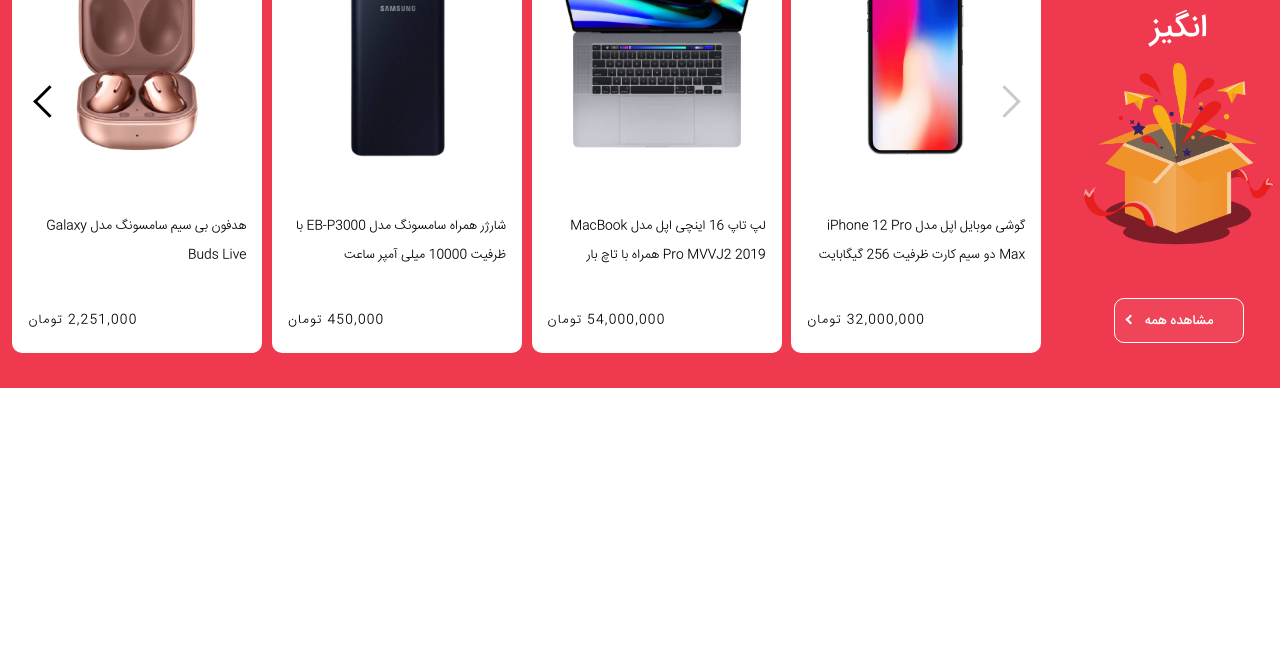
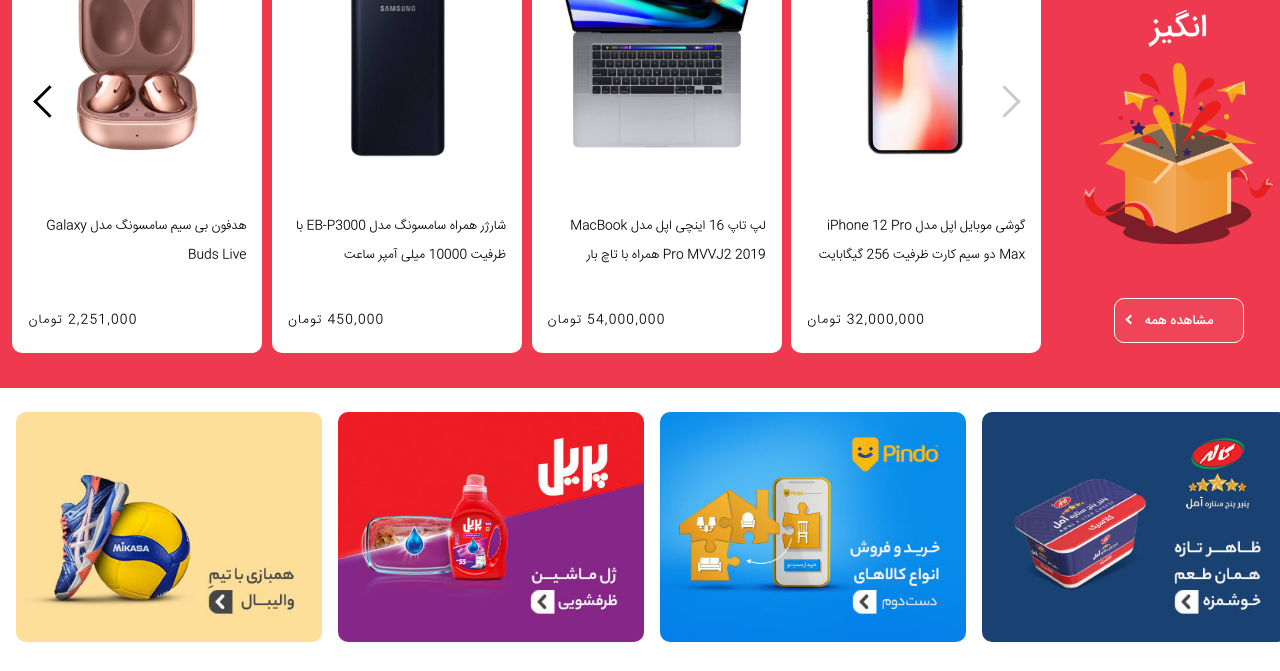
Before and after one commit to mokh20/Digikala, a plain HTML site: page main.html in a window 1280 px wide. Shown: the part 748-1419 px from the top of the page. Before the commit the page ends 1136 px from the top, so only its background shows below. Drawn offline with Linux system fonts and the light colour scheme; files whose address does not match are found by name.

Commit message:
Add SuggestedCategories

```diff
--- a/css/main.css
+++ b/css/main.css
@@ -90,7 +90,6 @@
 
     .head-middle {
         display: flex;
-        /* grid-template-columns: 1fr 1fr; */
         height: 50px;
         border-bottom: 1px solid rgb(228, 228, 228);
         padding: 0 1rem;
@@ -365,6 +364,43 @@
     .SaleServices-pic img {
         width: 50px;
     }
+    /* SuggestedCategories */
+
+    .SuggestedCategories-main {
+        display: grid;
+        grid-template-areas: "Kaleh Kaleh" "Pindo Pril" "Volleyball Volleyball";
+        padding: .5rem;
+    }
+
+    .SuggestedCategories-box:first-child {
+        grid-area: Kaleh;
+    }
+
+    .SuggestedCategories-box:nth-child(2) {
+        grid-area: Pindo;
+    }
+
+    .SuggestedCategories-box:nth-child(3) {
+        grid-area: Pril;
+    }
+
+    .SuggestedCategories-box:last-child {
+        grid-area: Volleyball;
+    }
+
+    .SuggestedCategories-box {
+        width: 100%;
+        padding: .3rem;
+    }
+
+    .SuggestedCategories-pic {
+        width: 100%;
+    }
+
+    .SuggestedCategories-pic img {
+        width: 100%;
+        border-radius: 10px;
+    }
 
     @media screen and (min-width: 450px) {
         .slides-MainTopRight,
@@ -375,6 +411,10 @@
         }
         .slide-pic-box-MainTopRight img {
             max-height: calc(100% - .5rem);
+        }
+        /*  SuggestedCategories */
+        .SuggestedCategories-main {
+            grid-template-areas: "Kaleh Pindo" "Pril Volleyball";
         }
     }
 
@@ -395,7 +435,6 @@
         .head-top {
             grid-area: logo;
             border-bottom: none;
-            /* height: 0px; */
             display: grid;
             align-self: center;
             width: 80px;
@@ -703,6 +742,16 @@
             display: none;
             visibility: hidden;
         }
+        /*  SuggestedCategories */
+        .SuggestedCategories {
+            padding: 1rem 0rem;
+        }
+        .SuggestedCategories-main {
+            grid-template-areas: "Kaleh Pindo Pril Volleyball";
+        }
+        .SuggestedCategories-box {
+            padding: 0 .5rem;
+        }
     }
 
     @media screen and (min-width: 1150px) {
--- a/main.html
+++ b/main.html
@@ -261,6 +261,31 @@
                 </div>
             </div>
         </div>
+        <div class="SuggestedCategories">
+            <div class="SuggestedCategories-main">
+                <div class="SuggestedCategories-box">
+                    <div class="SuggestedCategories-pic">
+                        <img src="img/suggestedcategories/Kaleh.jpg" alt="Dairy-Products">
+                    </div>
+                </div>
+                <div class="SuggestedCategories-box">
+                    <div class="SuggestedCategories-pic">
+                        <img src="img/suggestedcategories/Pindo.jpg" alt="Pindo">
+                    </div>
+                </div>
+                <div class="SuggestedCategories-box">
+                    <div class="SuggestedCategories-pic">
+                        <img src="img/suggestedcategories/Pril.jpg" alt="Detergent-Products">
+                    </div>
+                </div>
+                <div class="SuggestedCategories-box">
+                    <div class="SuggestedCategories-pic">
+                        <img src="img/suggestedcategories/Volleyball.jpg" alt="Volleyball">
+                    </div>
+                </div>
+            </div>
+        </div>
+
     </div>
     <footer>
     </footer>
```
Also changed, not shown: img/suggestedcategories/Kaleh.jpg (added), img/suggestedcategories/Pindo.jpg (added), img/suggestedcategories/Pril.jpg (added), img/suggestedcategories/Volleyball.jpg (added).
